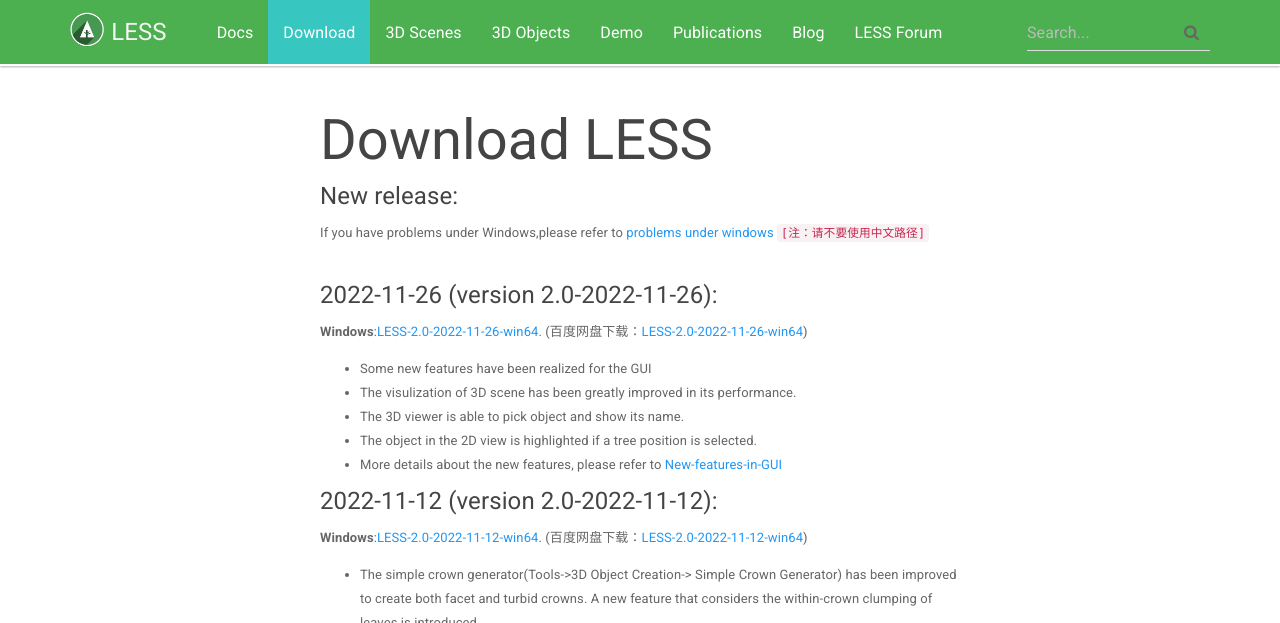
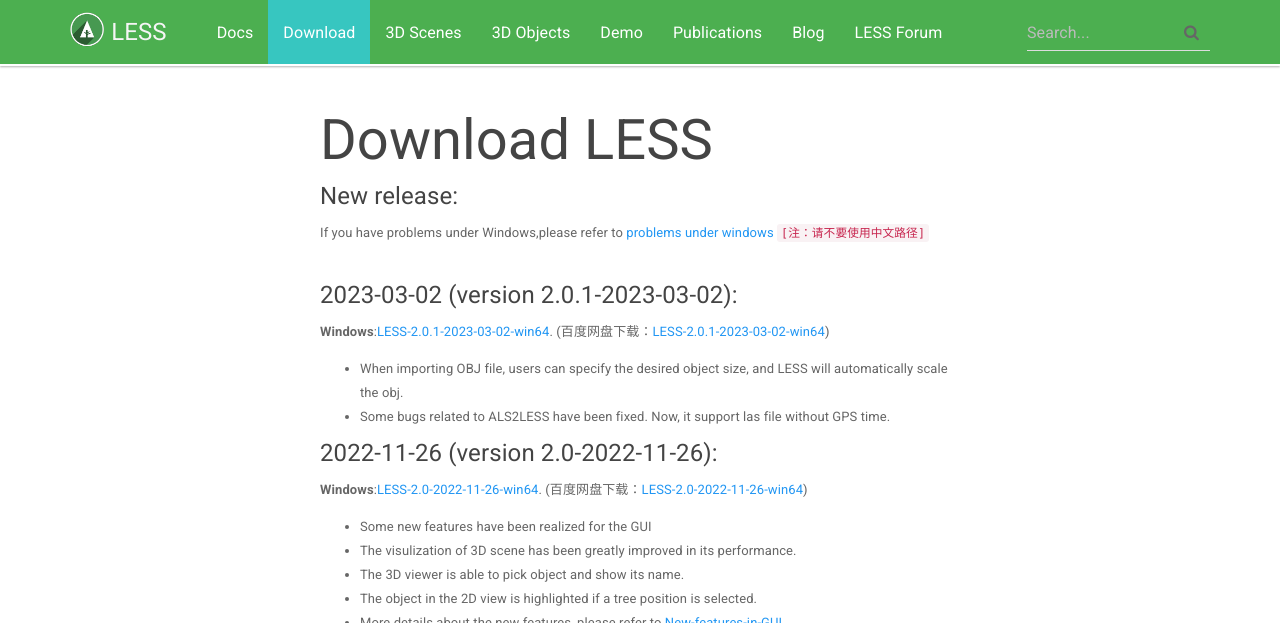
Before and after one commit to jianboqi/jianboqi.github.io, a Jekyll site: the page built from download-less.md, in a window 1280 px wide and 900 px high, cut to the strip 0-623 px from the top of the window. Built offline with Jekyll 4.4.1, drawn with Linux system fonts in a browser that asks for light colours; nearby versions of some CDN libraries.

Commit message:
Update download-less.md

```diff
--- a/download-less.md
+++ b/download-less.md
@@ -13,6 +13,14 @@
 `[注：请不要使用中文路径]`
 <br>
 <br>
+
+
+#### 2023-03-02 (version 2.0.1-2023-03-02):
+**Windows**:<a href="https://drive.google.com/file/d/1w9i5JTi9OftZEjQbCK7p96ocrgR-upee/view?usp=share_link">LESS-2.0.1-2023-03-02-win64</a>. (百度网盘下载：<a href="https://pan.baidu.com/s/1KaJgoRpIjcXgWEbyPySi5A?pwd=kltq">LESS-2.0.1-2023-03-02-win64</a>)
+
+* When importing OBJ file, users can specify the desired object size, and LESS will automatically scale the obj.
+* Some bugs related to ALS2LESS have been fixed. Now, it support las file without GPS time.
+
 
 #### 2022-11-26 (version 2.0-2022-11-26):
 **Windows**:<a href="https://drive.google.com/file/d/1wWYwmAukr73d4N3PZ6j55WZgpcOqzzLb/view?usp=share_link">LESS-2.0-2022-11-26-win64</a>. (百度网盘下载：<a href="https://pan.baidu.com/s/1HwbYy3SQEseOJwLTLEQDFw?pwd=lxo1">LESS-2.0-2022-11-26-win64</a>)
```
